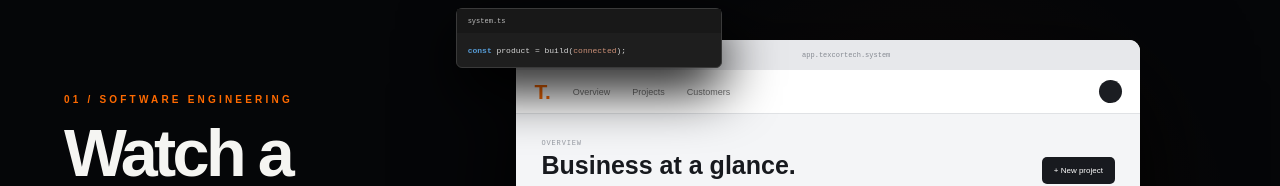
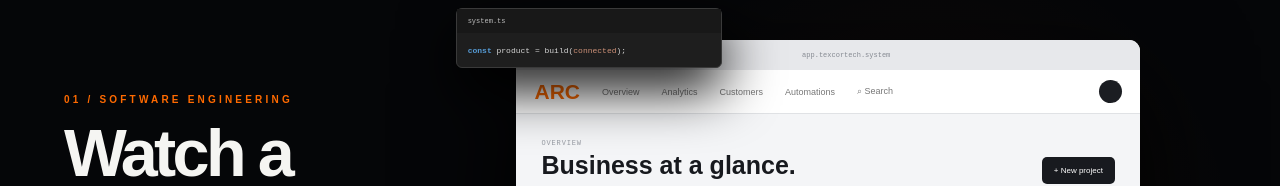
Before and after one commit to karisajoshua/texcortech-immersive, a Next.js app: page / in a window 1280 px wide. Shown: the part 3750-3936 px from the top of the page. Built offline with nearby package versions, Linux system fonts and the light colour scheme.

Commit message:
design: elevate software dashboard with premium analytics UI

```diff
--- a/src/components/SoftwareJourney.tsx
+++ b/src/components/SoftwareJourney.tsx
@@ -19,7 +19,7 @@ export default function SoftwareJourney(){
   <div className="sw-visual">
    <div className="sw-browser">
     <div className="sw-browserbar"><i/><i/><i/><span>app.texcortech.system</span></div>
-    <div className="sw-appnav"><strong>T.</strong><span>Overview</span><span>Projects</span><span>Customers</span><b/></div>
+    <div className="sw-appnav"><strong>ARC</strong><span className="active">Overview</span><span>Analytics</span><span>Customers</span><span>Automations</span><div className="sw-search">⌕ Search</div><b/></div>
     <div className="sw-dashboard">
      <div className="sw-welcome"><small>OVERVIEW</small><h3>Business at a glance.</h3><button>+ New project</button></div>
      <div className="sw-cards"><article><small>REVENUE</small><strong>$84.2K</strong><em>+12.4%</em></article><article><small>USERS</small><strong>12,480</strong><em>+8.1%</em></article><article><small>CONVERSION</small><strong>4.82%</strong><em>+1.2%</em></article></div>
```
